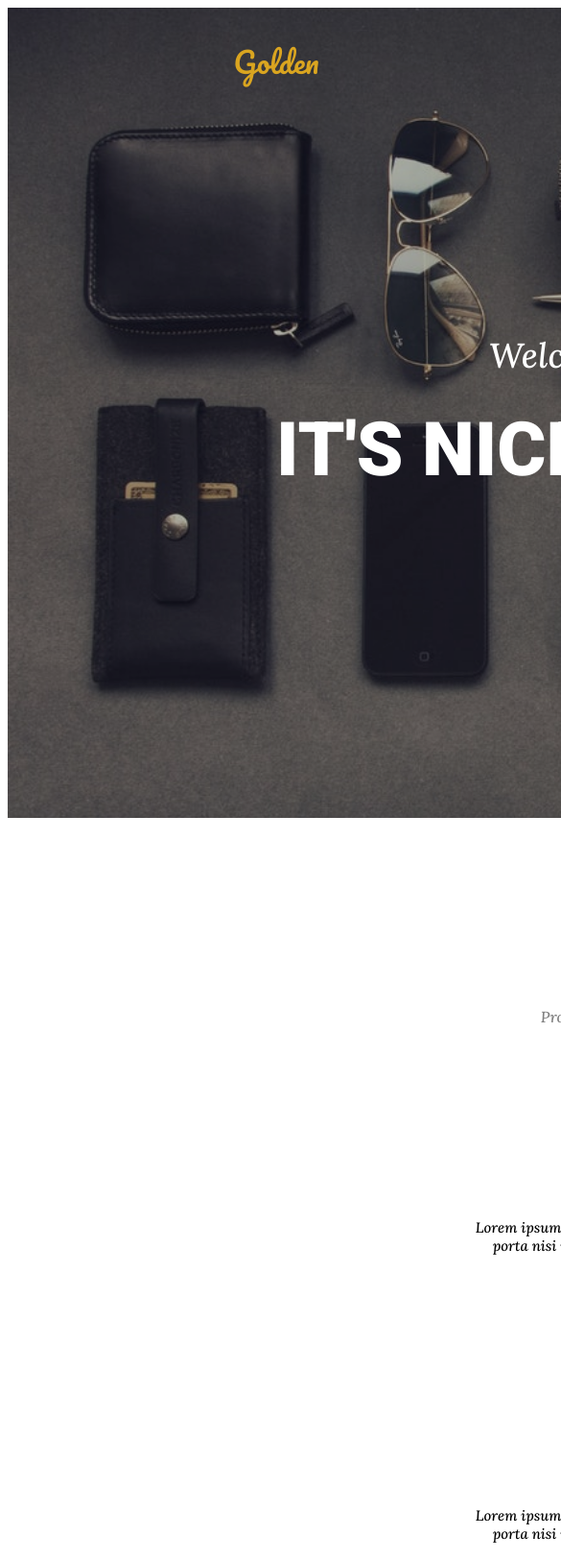
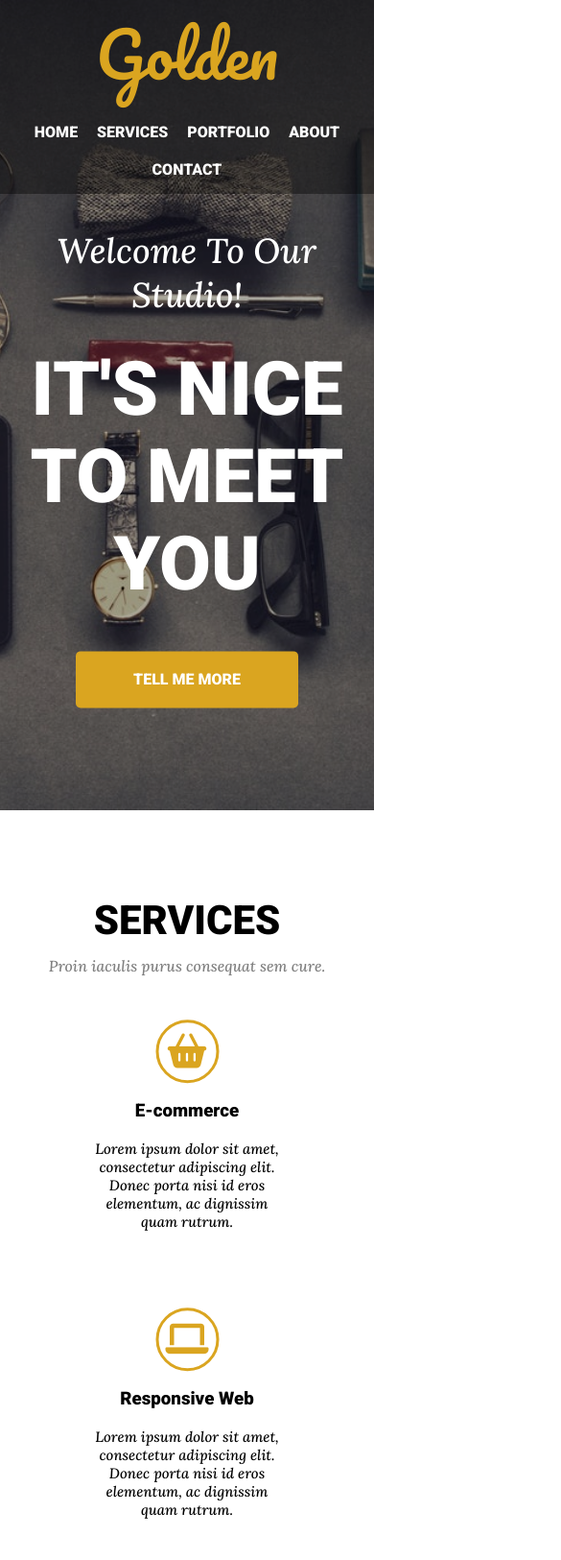
Before and after one commit to gdulab/task-runner-project, a website: page index.html in a window 390 px wide. Shown: the top 1625 px of the page at 96% size, 585 px wide, since content can reach past the window. Drawn offline with Linux system fonts and the light colour scheme.

Commit message:
FIX HTML structure & mobile compability

```diff
--- a/index.html
+++ b/index.html
@@ -12,9 +12,10 @@
     <link href="https://fonts.googleapis.com/css2?family=Lora:ital,wght@1,500&family=Pacifico&family=Roboto:wght@100;900&display=swap" rel="stylesheet">
 </head>
 <body>
+    <section class="splash">
         <div class="container">
-        <div class="topbar">
-            <p>Golden</p>
+            <header>
+                <a href="#" class="logo">Golden</a>
                 <nav class="navigation">
                     <ul>
                         <li><a href="#">HOME</a></li>
@@ -24,23 +25,21 @@
                         <li><a href="#">CONTACT</a></li>
                     </ul>
                 </nav>
-        </div>
-        <div class="splash">
-            <img src="img/accessories.jpg" alt="accessories">
+            </header>
             <div class="splash-inner">
                 <h2>Welcome To Our Studio!</h2>
                 <h1>IT'S NICE TO MEET YOU</h1>
                 <a href="#" class="btn-splash">TELL ME MORE</a>
             </div>
         </div>
-    </div>
+    </section>
+    <section class="services">
         <div class="container">
-        <div class="section services">
             <div class="section-header">
                 <h1>SERVICES</h1>
                 <h2>Proin iaculis purus consequat sem cure.</h2>
             </div>
-            <div class="services-inner">
+            <div class="services-box">
                 <div class="services-card">
                     <div class="services-card-inner">
                         <i class="fa-solid fa-basket-shopping"></i>
@@ -70,51 +69,47 @@
                 </div>
             </div>
         </div>
-    </div>
+    </section>
+    <section class="portfolio">
         <div class="container">
-        <div class="section portfolio">
             <div class="section-header">
                 <h1>OUR PORTFOLIO</h1>
                 <h2>Proin iaculis purus consequat sem cure.</h2>
             </div>
-            <div class="portfolio-inner">
-                <ul class="row">
-                    <li class="portrolio-card">
+            <div class="portfolio-box">
+                <div class="portrolio-card">
                     <img src="img/portf1.jpeg" alt="portf1">
                     <h4>Things</h4>
                     <p>Branding</p>
-                    </li>
-                    <li class="portrolio-card">
+                </div>
+                <div class="portrolio-card">
                     <img src="img/portf2.jpeg" alt="portf2">
                     <h4>Other Things</h4>
                     <p>Print design</p>
-                    </li>
-                    <li class="portrolio-card">
+                </div>
+                <div class="portrolio-card">
                     <img src="img/portf3.jpeg" alt="portf3">
                     <h4>More Things</h4>
                     <p>Design</p>
-                    </li>
-                </ul>
-                <ul class="row">
-                    <li class="portrolio-card">
+                </div>
+                <div class="portrolio-card">
                     <img src="img/portf4.jpg" alt="portf4">
                     <h4>More Things</h4>
                     <p>Design</p>
-                    </li>
-                    <li class="portrolio-card">
+                </div>
+                <div class="portrolio-card">
                     <img src="img/portf5.jpg" alt="portf5">
                     <h4>Things</h4>
                     <p>Branding</p>
-                    </li>
-                    <li class="portrolio-card">
+                </div>
+                <div class="portrolio-card">
                     <img src="img/portf6.jpg" alt="portf6">
                     <h4>Other Things</h4>
                     <p>Print design</p>
-                    </li>
-                </ul>
                 </div>
             </div>
         </div>
+    </section>
     <footer>
         <ul>
             <li><a href="#"><i class="fab fa-twitter"></i>Twitter</a></li>
--- a/sass/style.scss
+++ b/sass/style.scss
@@ -1,54 +1,39 @@
 /* global */
 
 .container {
-    width: 1400px;
+    max-width: 1400px;
     margin: 0 auto;
     font-family: 'Roboto', sans-serif;
 
 }
 
+body {
+    margin: 0;
+}
 
-/* splash */
-.topbar {
-    position: relative;
-    z-index: 1000;
-    p {
-        position: absolute;
-        width: 40%;
+.section-header{
     text-align: center;
-        font-size: 30px;
-        color: goldenrod;
-        font-family: 'Pacifico', cursive;
-
+    width: auto;
+    h1 {
+        font-size: 42px;
+        margin: 0 auto;
     }
-    ul{
-        position: absolute;
-        width: 60%;
-        right: 0;
-        padding-top: 25px;
-        display: flex;
-        justify-content: center;
-        li {
-        display: inline-block;
-        padding: 0 20px;
-            a {
-                text-decoration: none;
-                font-weight: 700;
-                color: white;
-            }
-        }
+    h2 {
+        font-family: 'Lora', serif;
+        font-style: italic;
+        font-size: 16px;
+        font-weight: 100;
+        color: grey;
     }
 }
 
 .splash {
     height: 700px;
+    background-image: url(../img/accessories.jpg) ;
+    background-repeat: no-repeat;
+    background-size: cover;
+    background-position: center center;
     position: relative;
-    img {
-        position: absolute;
-        width: 100%;
-        max-height: 100%;
-        object-fit: cover;
-    }
     &:after {
         content: "";
         position: absolute;
@@ -57,6 +42,32 @@
         width: 100%;
         height: 100%;
         top: 0;
+    }
+    header {
+        display: flex;
+        justify-content: space-between;
+        align-items: center;
+        .logo {
+            font-size: 30px;
+            color: goldenrod;
+            font-family: 'Pacifico', cursive;
+            text-decoration: none;
+            z-index: 10;
+        }
+        ul{
+            display: flex;
+            justify-content: center;
+            li {
+            display: inline-block;
+            padding: 0 20px;
+            z-index: 10;
+                a {
+                    text-decoration: none;
+                    font-weight: 700;
+                    color: white;
+                }
+            }
+        }
     }
     .splash-inner {
         position: absolute;
@@ -91,46 +102,23 @@
     }
 }
 
-/* section */
-.section {
-    padding: 45px 0;
-    margin-bottom: 0;
-    justify-items: center;
-    position: relative;
-    .section-header{
-        text-align: center;
-        h1 {
-            font-size: 42px;
-            margin: 0 auto;
-        }
-        h2 {
-            font-family: 'Lora', serif;
-            font-style: italic;
-            font-size: 16px;
-            font-weight: 100;
-            color: grey;
-        }
-    }
-}
-
 /* services */
 .services {
     margin-top: 90px;
+
 }
-.services-inner{
-    margin: auto;
+.services-box{
     display: flex;
-    width: 70%;
+    flex-wrap: wrap;
     justify-content: space-between;
     .services-card {
-        width: 32%;
-        height: 300px;
+        width: 33.3333%;
         display: inline-block;
         position: relative;
+        height: 300px;
         .services-card-inner {
             position: absolute;
             text-align: center;
-            width: 90%;
             top: 50%;
             left: 50%;
             transform: translate(-50%, -50%);
@@ -156,23 +144,18 @@
 .portfolio {
     background-color: rgb(241, 241, 241);
     padding: 120px 0;
-    .portfolio-inner {
-        .row {
-            margin: auto;
+    .portfolio-box {
         display: flex;
-            width: 67%;
+        flex-wrap: wrap;
         justify-content: space-between;
-            padding: 0;
         .portrolio-card {
-                width: 31%;
+            flex: 0 0 30%;
             height: 400px;
-                display: inline-block;
             background-color: white;
-                margin-top: 50px;
-                position: relative;
+            margin: 50px 0;
             img {
                 width: 100%;
-                    height: 75%;
+                max-height: 300px;
                 object-fit: cover;
             }
             h4 {
@@ -187,7 +170,7 @@
                 margin-top: 0;
             }
         }
-        }
+
     }
 }
 
@@ -228,18 +211,56 @@ footer {
 @media (max-width: 767px) {
     .splash {
         height: 100vh;
+        header {
+            flex-direction: column;
+            position: relative;
+            .logo {
+                font-size: 64px;
             }
-    .services-inner {
-        flex-direction: column;
-        .services-card {
-            margin: auto;
-            width: 50%;
+            ul {
+                flex-wrap: wrap;
+                padding: 0 10px;
+                gap: 20px;
+                li {
+                    padding: 0;
+                    margin-bottom: 0;
+
+                }
+            }
+            &:after
+            {
+                content: "";
+                height: 100%;
+                width: 100%;
+                background-color: black;
+                position: absolute;
+                opacity: 0.4;
+            }
         }
     }
 
-    .portfolio-inner{
-        .row {
+    .container{
+        width: 100%;
+    }
+
+    .services-box {
         flex-direction: column;
+        .services-card{
+            width: 100%;
+        }
+    }
+
+    .portfolio {
+        padding-bottom: 0px;
+        .portfolio-box {
+            width: 100%;
+            flex-direction: column;
+            .portrolio-card {
+                width: 100%;
             }
         }
     }
+
+
+
+}
```
Also changed, not shown: css/style.css, 1 other file. Lines whose indentation alone changed are shown as unchanged.
